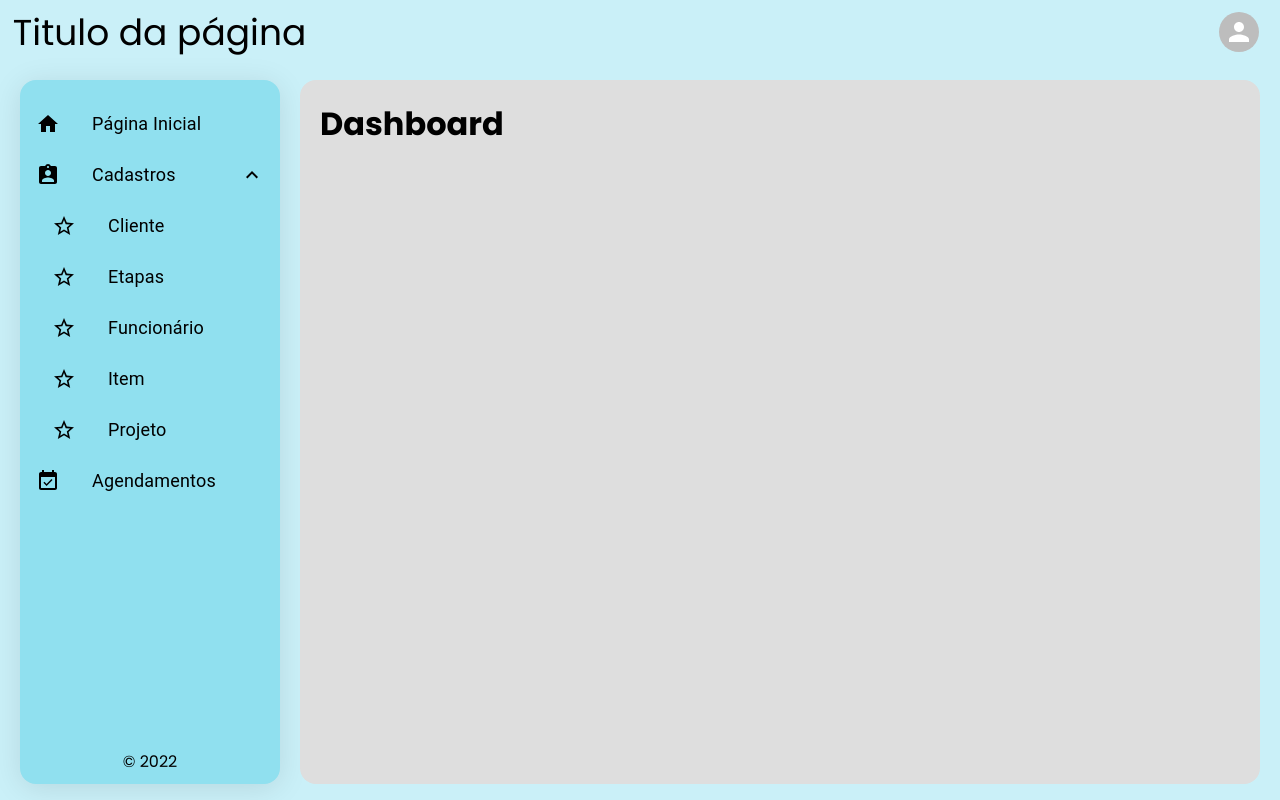
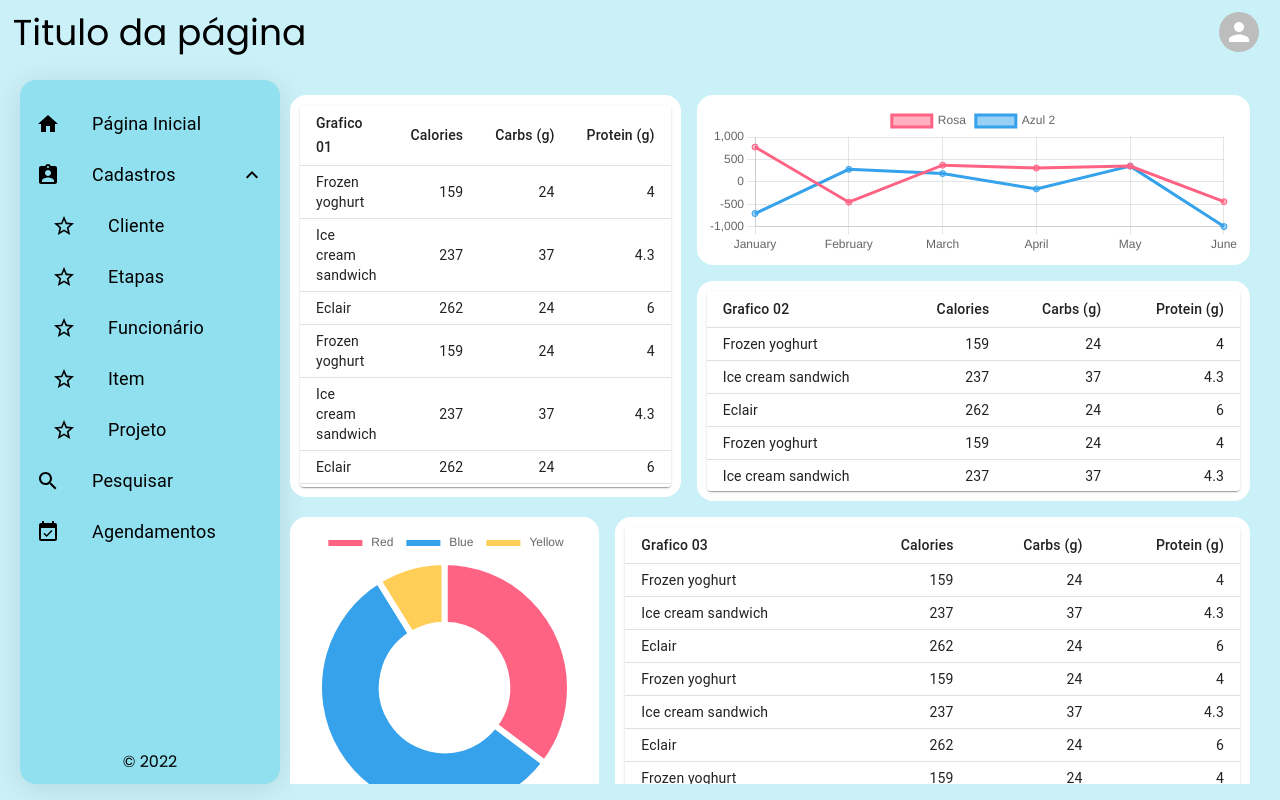
Before and after one commit to luizlima-code/projetoGestao, a React (Create React App) app: page / in a window 1280 px wide. Built offline with nearby package versions, Linux system fonts and the light colour scheme.

Commit message:
criação dashboard

```diff
--- a/src/Components/Dashboard/index.tsx
+++ b/src/Components/Dashboard/index.tsx
@@ -1,13 +1,133 @@
 import React from 'react';
 
-import { Container } from './styles';
+import { Container, DivGrid } from './styles';
+import {
+  Chart as ChartJS,
+  CategoryScale,
+  LinearScale,
+  PointElement,
+  LineElement,
+  Title,
+  Tooltip,
+  Legend,
+  ArcElement,
+} from 'chart.js';
+import { Line, Doughnut } from 'react-chartjs-2';
+import { faker } from '@faker-js/faker';
+import { Grid } from '@mui/material';
+import TableDashboard from '../Table';
+
+ChartJS.register(
+  ArcElement,
+  CategoryScale,
+  LinearScale,
+  PointElement,
+  LineElement,
+  Title,
+  Tooltip,
+  Legend
+);
+
+export const options = {
+  responsive: true,
+  maintainAspectRatio: false,
+  aspectRatio: 3,
+  plugins: {
+    legend: {
+      position: 'top' as const,
+    },
+  },
+};
+
+const labels = ['January', 'February', 'March', 'April', 'May', 'June'];
+export const data = {
+  labels,
+  datasets: [
+    {
+      label: 'Rosa',
+      data: labels.map(() => faker.datatype.number({ min: -1000, max: 1000 })),
+      borderColor: 'rgb(255, 99, 132)',
+      backgroundColor: 'rgba(255, 99, 132, 0.5)',
+    },
+    {
+      label: 'Azul 2',
+      data: labels.map(() => faker.datatype.number({ min: -1000, max: 1000 })),
+      borderColor: 'rgb(53, 162, 235)',
+      backgroundColor: 'rgba(53, 162, 235, 0.5)',
+    },
+  ],
+};
+
+export const data2 = {
+  labels: ['Red', 'Blue', 'Yellow'],
+  datasets: [
+    {
+      label: '# of Votes',
+      data: [12, 19, 3],
+      backgroundColor: [
+        'rgba(255, 99, 132)',
+        'rgba(54, 162, 235)',
+        'rgba(255, 206, 86)',
+      ],
+      borderWidth: 6,
+    },
+  ],
+};
 
 const Dashboard: React.FC = () => {
-    return (
-        <Container>
-            <h1> Dashboard </h1>
-        </Container>
-    );
-}
+  return (
+    <Container>
+      <Grid
+        container
+        sx={{
+          display: 'flex',
+          flexDirection: 'row',
+          justifyContent: 'space-between',
+        }}
+        mb={2}
+        spacing={2}
+      >
+        <Grid item md={5} xs={12}>
+          <DivGrid>
+            <TableDashboard height={382} titulo="Grafico 01" />
+          </DivGrid>
+        </Grid>
+        <Grid
+          item
+          md={7}
+          xs={12}
+          sx={{
+            display: 'flex',
+            flexDirection: 'column',
+            justifyContent: 'space-between',
+          }}
+        >
+          <Grid item>
+            <DivGrid>
+              <Line options={options} data={data} />
+            </DivGrid>
+          </Grid>
+          <Grid item mt={2}>
+            <DivGrid>
+              <TableDashboard height={200} titulo="Grafico 02" />
+            </DivGrid>
+          </Grid>
+        </Grid>
+      </Grid>
+      <Grid container spacing={2}>
+        <Grid item md={4} xs={12}>
+          <DivGrid>
+            <Doughnut data={data2} />
+          </DivGrid>
+        </Grid>
+        <Grid item md={8} xs={12}>
+          <DivGrid>
+            <TableDashboard height={318} titulo="Grafico 03" />
+          </DivGrid>
+        </Grid>
+      </Grid>
+    </Container>
+  );
+};
 
 export default Dashboard;
--- a/src/Components/Dashboard/styles.ts
+++ b/src/Components/Dashboard/styles.ts
@@ -2,10 +2,36 @@ import styled from 'styled-components';
 
 export const Container = styled.div`
   width: 100%;
-  background-color: #dedede;
+  height: 88vh;
+
+  padding: 15px 20px 0 0;
+  margin: 2vh 10px 2vh 10px;
+
+  overflow-y: scroll;
+
+  ::-webkit-scrollbar {
+    display: none;
+  }
+`;
+
+export const DivGrid = styled.div`
+  background-color: white;
   border-radius: 16px;
+  padding: 10px;
 
-  height: 88vh;
-  padding: 20px;
-  margin: 2vh 20px 2vh 20px;
+  overflow-y: auto;
+
+  *::-webkit-scrollbar {
+    width: 14px;
+  }
+
+  *::-webkit-scrollbar-track {
+    background: #ffffff;
+  }
+
+  *::-webkit-scrollbar-thumb {
+    background-color: #0077b6;
+    border-radius: 10px;
+    border: 3px solid #ffffff;
+  }
 `;
--- a/src/Components/Sidebar/index.tsx
+++ b/src/Components/Sidebar/index.tsx
@@ -10,6 +10,7 @@ import Home from '@mui/icons-material/Home';
 import ExpandLess from '@mui/icons-material/ExpandLess';
 import ExpandMore from '@mui/icons-material/ExpandMore';
 import StarBorder from '@mui/icons-material/StarBorder';
+import SearchIcon from '@mui/icons-material/Search';
 import { Container } from './styles';
 import ModalOptions from '../ModalOptions';
 
@@ -31,10 +32,7 @@ export default function Sidebar() {
   return (
     <>
       <Container>
-                <List
-                    component="nav"
-                    aria-labelledby="nested-list-subheader"
-                >
+        <List component="nav" aria-labelledby="nested-list-subheader">
           <ListItemButton>
             <ListItemIcon>
               <Home style={{ color: 'black ' }} />
@@ -50,31 +48,46 @@ export default function Sidebar() {
           </ListItemButton>
           <Collapse in={open} timeout="auto" unmountOnExit>
             <List component="div" disablePadding>
-                            <ListItemButton sx={{ pl: 4 }} onClick={() => handleOpenModalOptions('Cliente')}>
+              <ListItemButton
+                sx={{ pl: 4 }}
+                onClick={() => handleOpenModalOptions('Cliente')}
+              >
                 <ListItemIcon>
                   <StarBorder style={{ color: 'black ' }} />
                 </ListItemIcon>
                 <ListItemText primary="Cliente" />
               </ListItemButton>
-                            <ListItemButton sx={{ pl: 4 }} onClick={() => handleOpenModalOptions('Etapas')}>
+              <ListItemButton
+                sx={{ pl: 4 }}
+                onClick={() => handleOpenModalOptions('Etapas')}
+              >
                 <ListItemIcon>
                   <StarBorder style={{ color: 'black ' }} />
                 </ListItemIcon>
                 <ListItemText primary="Etapas" />
               </ListItemButton>
-                            <ListItemButton sx={{ pl: 4 }} onClick={() => handleOpenModalOptions('Funcionário')}>
+              <ListItemButton
+                sx={{ pl: 4 }}
+                onClick={() => handleOpenModalOptions('Funcionário')}
+              >
                 <ListItemIcon>
                   <StarBorder style={{ color: 'black ' }} />
                 </ListItemIcon>
                 <ListItemText primary="Funcionário" />
               </ListItemButton>
-                            <ListItemButton sx={{ pl: 4 }} onClick={() => handleOpenModalOptions('Item')}>
+              <ListItemButton
+                sx={{ pl: 4 }}
+                onClick={() => handleOpenModalOptions('Item')}
+              >
                 <ListItemIcon>
                   <StarBorder style={{ color: 'black ' }} />
                 </ListItemIcon>
                 <ListItemText primary="Item" />
               </ListItemButton>
-                            <ListItemButton sx={{ pl: 4 }} onClick={() => handleOpenModalOptions('Projeto')}>
+              <ListItemButton
+                sx={{ pl: 4 }}
+                onClick={() => handleOpenModalOptions('Projeto')}
+              >
                 <ListItemIcon>
                   <StarBorder style={{ color: 'black ' }} />
                 </ListItemIcon>
@@ -82,6 +95,12 @@ export default function Sidebar() {
               </ListItemButton>
             </List>
           </Collapse>
+          <ListItemButton>
+            <ListItemIcon>
+              <SearchIcon style={{ color: 'black ' }} />
+            </ListItemIcon>
+            <ListItemText primary="Pesquisar" />
+          </ListItemButton>
           <ListItemButton>
             <ListItemIcon>
               <EventAvailableIcon style={{ color: 'black ' }} />
--- /dev/null
+++ b/src/Components/Table/index.tsx
@@ -0,0 +1,82 @@
+import React from 'react';
+
+import Table from '@mui/material/Table';
+import TableBody from '@mui/material/TableBody';
+import TableCell from '@mui/material/TableCell';
+import TableContainer from '@mui/material/TableContainer';
+import TableHead from '@mui/material/TableHead';
+import TableRow from '@mui/material/TableRow';
+import Paper from '@mui/material/Paper';
+
+function createData(
+  name: string,
+  calories: number,
+  carbs: number,
+  protein: number
+) {
+  return { name, calories, carbs, protein };
+}
+
+const rows = [
+  createData('Frozen yoghurt', 159, 24, 4.0),
+  createData('Ice cream sandwich', 237, 37, 4.3),
+  createData('Eclair', 262, 24, 6.0),
+  createData('Frozen yoghurt', 159, 24, 4.0),
+  createData('Ice cream sandwich', 237, 37, 4.3),
+  createData('Eclair', 262, 24, 6.0),
+  createData('Frozen yoghurt', 159, 24, 4.0),
+  createData('Ice cream sandwich', 237, 37, 4.3),
+  createData('Eclair', 262, 24, 6.0),
+];
+
+interface OwnProps {
+  height: number;
+  titulo: string;
+}
+
+type Props = OwnProps;
+
+const TableDashboard = (props: Props): React.ReactElement => {
+  const { height, titulo } = props;
+
+  return (
+    <TableContainer
+      component={Paper}
+      sx={{
+        overflowY: 'scroll',
+        overflowX: 'hidden',
+        height: height,
+      }}
+    >
+      <Table stickyHeader size="small">
+        <TableHead>
+          <TableRow>
+            <TableCell>{titulo}</TableCell>
+            <TableCell align="right">Calories</TableCell>
+            <TableCell align="right">Carbs&nbsp;(g)</TableCell>
+            <TableCell align="right">Protein&nbsp;(g)</TableCell>
+          </TableRow>
+        </TableHead>
+        <TableBody>
+          {rows.map((row) => (
+            <TableRow
+              key={row.name}
+              sx={{
+                '&:last-child td, &:last-child th': { border: 0 },
+              }}
+            >
+              <TableCell component="th" scope="row">
+                {row.name}
+              </TableCell>
+              <TableCell align="right">{row.calories}</TableCell>
+              <TableCell align="right">{row.carbs}</TableCell>
+              <TableCell align="right">{row.protein}</TableCell>
+            </TableRow>
+          ))}
+        </TableBody>
+      </Table>
+    </TableContainer>
+  );
+};
+
+export default TableDashboard;
```
Also changed, not shown: package.json (+14 -11 lines), 1 other file (tests, documents, lock files or other folders). Lines whose indentation alone changed are shown as unchanged.
